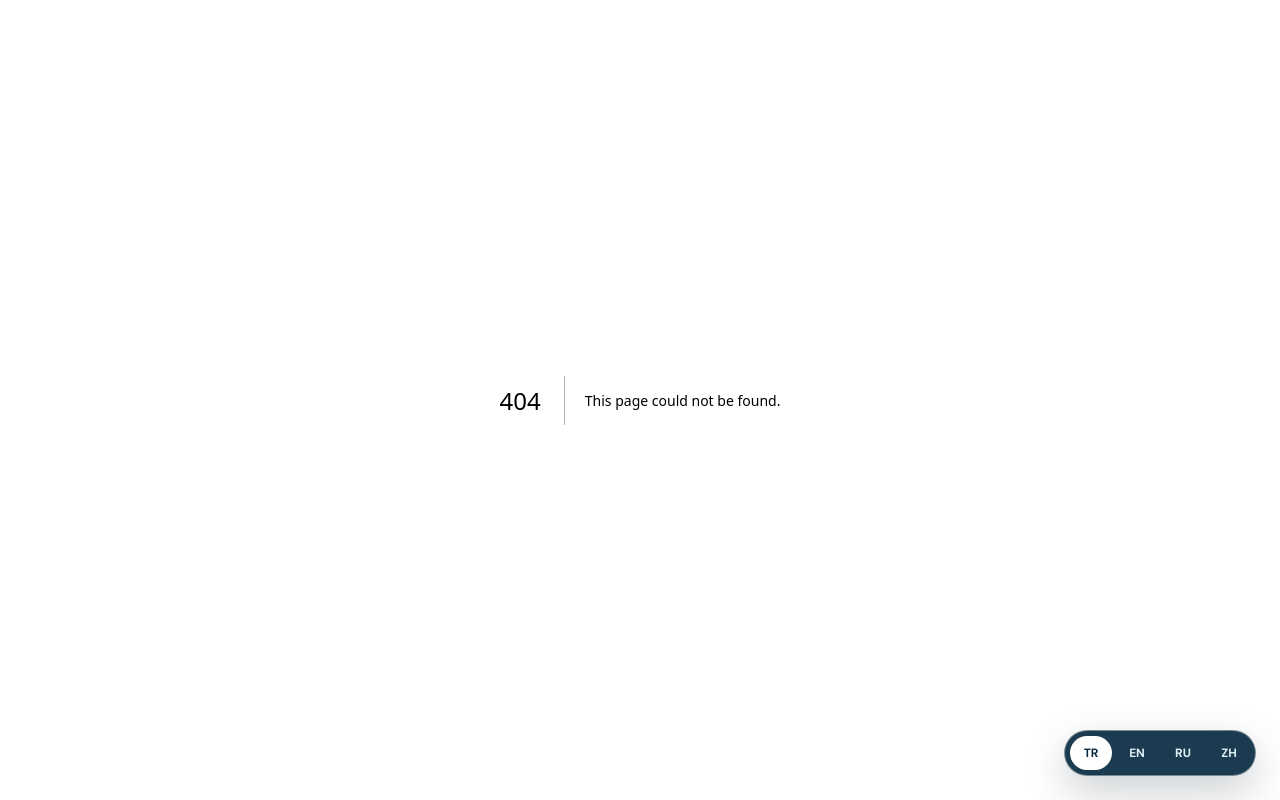
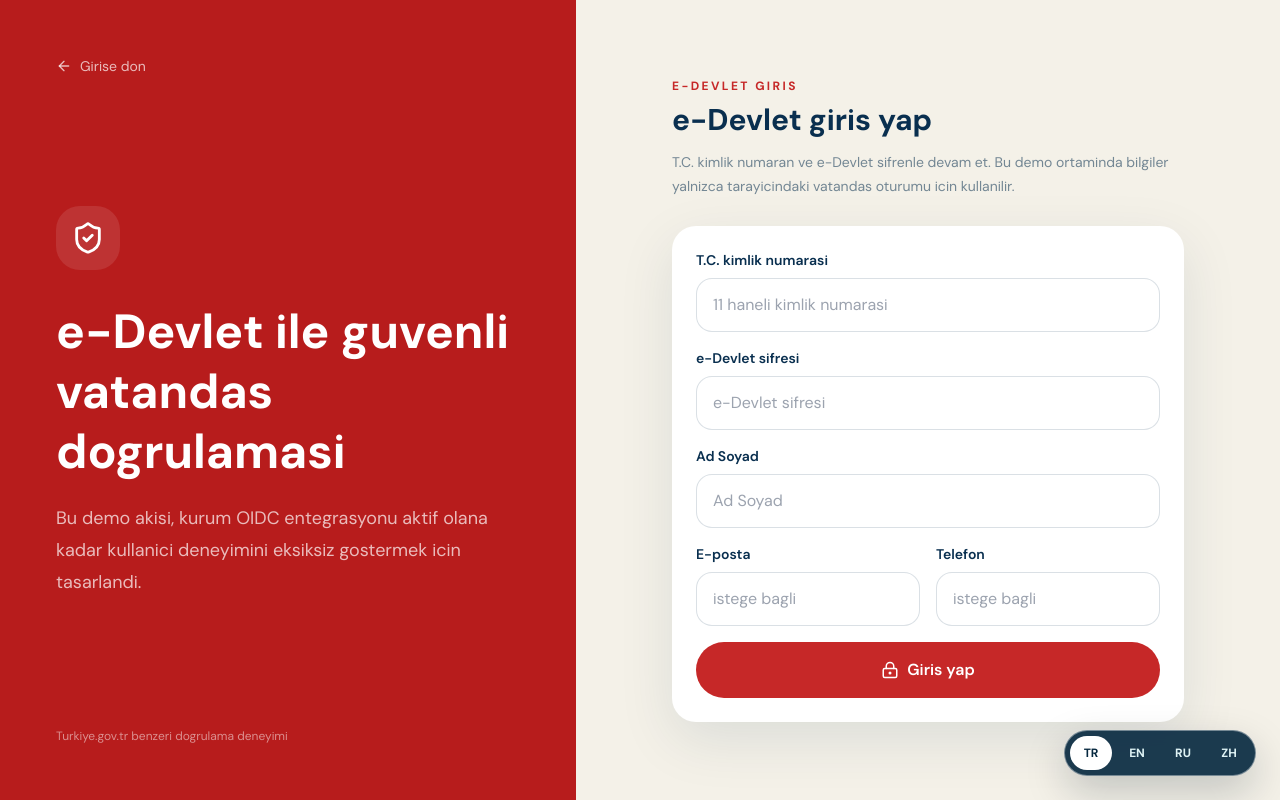
Before and after one commit to yagizkum98-cpu/MUGLA-SEN-N-B-T-EN, a Next.js app: page /auth/edevlet/login in a window 1280 px wide. Before the commit this address had no page. Built offline with nearby package versions, Linux system fonts and the light colour scheme.

Commit message:
Add e-Devlet login consent flow

```diff
--- a/app/api/auth/edevlet/route.ts
+++ b/app/api/auth/edevlet/route.ts
@@ -22,9 +22,7 @@
   const issuer = process.env.EDEVLET_OIDC_ISSUER
   const client = process.env.EDEVLET_CLIENT_ID
 
-  if (!issuer || !client) {
-    return NextResponse.redirect(new URL(`/auth/edevlet/complete?demo=1&next=${encodeURIComponent(next)}`, request.url))
-  }
+  if (!issuer || !client) return NextResponse.redirect(new URL(`/auth/edevlet/login?next=${encodeURIComponent(next)}`, request.url))
 
   const redirectUrl = new URL('/api/auth/edevlet/callback', request.url)
   const url = new URL(await authorizationEndpoint(issuer))
--- a/app/auth/edevlet/complete/page.tsx
+++ b/app/auth/edevlet/complete/page.tsx
@@ -25,15 +25,8 @@
     try{
       const params=new URLSearchParams(location.search)
       if(params.get('error'))throw new Error('e-Devlet dogrulama cevabi tamamlanamadi.')
-      const demo=params.get('demo')==='1'
       const profileParam=params.get('profile')
-      const profile=demo?{
-        externalId:`demo-${Date.now()}`,
-        name:'e-Devlet Demo Kullanicisi',
-        email:`edevlet-demo-${Date.now()}@edevlet.local`,
-        phone:'',
-        identityReference:'DEMO-TC-DOGRULAMA',
-      }:profileParam?decodeProfile(profileParam):null
+      const profile=profileParam?decodeProfile(profileParam):null
       if(!profile)throw new Error('e-Devlet profil bilgisi alinamadi.')
       loginWithEdevletUser(profile)
       location.replace(safeNext())
--- /dev/null
+++ b/app/auth/edevlet/login/page.tsx
@@ -0,0 +1,116 @@
+'use client'
+
+import {FormEvent,useState} from 'react'
+import Link from 'next/link'
+import {ArrowLeft,CheckCircle2,LockKeyhole,ShieldCheck} from 'lucide-react'
+import {Button} from '@/components/ui/button'
+import {loginWithEdevletUser} from '@/lib/local-auth'
+
+const field='w-full rounded-2xl border border-mugla-navy/15 bg-white px-4 py-3.5 outline-none focus:border-[#c62828] focus:ring-4 focus:ring-red-100'
+
+type EdevletProfile={
+  name:string
+  identity:string
+  email:string
+  phone:string
+}
+
+function safeNext(){
+  if(typeof location==='undefined')return'/vatandas/panel'
+  const requested=new URLSearchParams(location.search).get('next')??'/vatandas/panel'
+  return requested.startsWith('/')&&!requested.startsWith('//')?requested:'/vatandas/panel'
+}
+
+function maskIdentity(value:string){
+  const clean=value.replace(/\D/g,'')
+  return clean.length===11?`${clean.slice(0,3)}******${clean.slice(-2)}`:clean
+}
+
+export default function EdevletLoginPage(){
+  const[step,setStep]=useState<'login'|'consent'>('login')
+  const[profile,setProfile]=useState<EdevletProfile|null>(null)
+  const[error,setError]=useState('')
+
+  function submitLogin(event:FormEvent<HTMLFormElement>){
+    event.preventDefault()
+    setError('')
+    const data=new FormData(event.currentTarget)
+    const identity=String(data.get('identity')).replace(/\D/g,'')
+    const password=String(data.get('password'))
+    const name=String(data.get('name')).trim()
+    if(identity.length!==11){setError('T.C. kimlik numarasi 11 haneli olmalidir.');return}
+    if(password.length<4){setError('e-Devlet sifresi girilmelidir.');return}
+    if(name.length<3){setError('Ad soyad alani zorunludur.');return}
+    setProfile({
+      identity,
+      name,
+      email:String(data.get('email')).trim(),
+      phone:String(data.get('phone')).trim(),
+    })
+    setStep('consent')
+  }
+
+  function approve(){
+    if(!profile)return
+    loginWithEdevletUser({
+      externalId:`edevlet-${profile.identity}`,
+      name:profile.name,
+      email:profile.email||`edevlet-${profile.identity}@edevlet.local`,
+      phone:profile.phone,
+      identityReference:maskIdentity(profile.identity),
+    })
+    location.replace(safeNext())
+  }
+
+  return <main className="grid min-h-screen bg-[#f4f1e8] lg:grid-cols-[.9fr_1.1fr]">
+    <section className="hidden bg-[#b71c1c] p-14 text-white lg:flex lg:flex-col">
+      <Link href="/giris" className="inline-flex items-center gap-2 text-sm text-white/70"><ArrowLeft size={16}/> Girise don</Link>
+      <div className="my-auto max-w-xl">
+        <span className="grid h-16 w-16 place-items-center rounded-3xl bg-white/10"><ShieldCheck size={34}/></span>
+        <h1 className="mt-8 text-5xl font-bold leading-tight">e-Devlet ile guvenli vatandas dogrulamasi</h1>
+        <p className="mt-5 text-lg leading-8 text-white/70">Bu demo akisi, kurum OIDC entegrasyonu aktif olana kadar kullanici deneyimini eksiksiz gostermek icin tasarlandi.</p>
+      </div>
+      <p className="text-xs text-white/50">Turkiye.gov.tr benzeri dogrulama deneyimi</p>
+    </section>
+
+    <section className="grid place-items-center p-6">
+      <div className="w-full max-w-lg">
+        <Link href="/giris" className="mb-8 inline-flex items-center gap-2 text-sm font-semibold text-mugla-navy/55 lg:hidden"><ArrowLeft size={16}/> Girise don</Link>
+        {step==='login'?<div>
+          <p className="text-xs font-bold tracking-[.2em] text-[#c62828]">E-DEVLET GIRIS</p>
+          <h2 className="mt-2 text-3xl font-bold">e-Devlet giris yap</h2>
+          <p className="mt-3 text-sm leading-6 text-mugla-navy/55">T.C. kimlik numaran ve e-Devlet sifrenle devam et. Bu demo ortaminda bilgiler yalnizca tarayicindaki vatandas oturumu icin kullanilir.</p>
+          <form onSubmit={submitLogin} className="mt-7 space-y-4 rounded-3xl bg-white p-6 shadow-soft">
+            <label className="block"><span className="mb-2 block text-sm font-semibold">T.C. kimlik numarasi</span><input name="identity" required inputMode="numeric" maxLength={11} className={field} placeholder="11 haneli kimlik numarasi"/></label>
+            <label className="block"><span className="mb-2 block text-sm font-semibold">e-Devlet sifresi</span><input name="password" required type="password" className={field} placeholder="e-Devlet sifresi"/></label>
+            <label className="block"><span className="mb-2 block text-sm font-semibold">Ad Soyad</span><input name="name" required autoComplete="name" className={field} placeholder="Ad Soyad"/></label>
+            <div className="grid gap-4 sm:grid-cols-2">
+              <label><span className="mb-2 block text-sm font-semibold">E-posta</span><input name="email" type="email" className={field} placeholder="istege bagli"/></label>
+              <label><span className="mb-2 block text-sm font-semibold">Telefon</span><input name="phone" type="tel" className={field} placeholder="istege bagli"/></label>
+            </div>
+            {error&&<p className="rounded-2xl bg-red-50 px-4 py-3 text-sm font-semibold text-red-700">{error}</p>}
+            <Button type="submit" className="h-14 w-full bg-[#c62828] hover:bg-[#a91e1e]"><LockKeyhole size={18}/> Giris yap</Button>
+          </form>
+        </div>:<div>
+          <p className="text-xs font-bold tracking-[.2em] text-[#c62828]">BILGI PAYLASIM IZNI</p>
+          <h2 className="mt-2 text-3xl font-bold">Paylasilacak bilgileri onayla</h2>
+          <p className="mt-3 text-sm leading-6 text-mugla-navy/55">Devam ettiginde asagidaki bilgiler Mugla Senin Butcen vatandas paneli icin dogrulanmis hesap kaydina aktarilir.</p>
+          <section className="mt-7 rounded-3xl bg-white p-6 shadow-soft">
+            {[
+              ['Ad Soyad',profile?.name],
+              ['T.C. Kimlik No',profile?maskIdentity(profile.identity):''],
+              ['Dogrulama yontemi','e-Devlet'],
+              ['E-posta',profile?.email||'Paylasilmadi'],
+              ['Telefon',profile?.phone||'Paylasilmadi'],
+            ].map(([label,value])=><div key={label} className="flex items-center justify-between gap-4 border-b border-mugla-navy/10 py-4 text-sm last:border-0"><span className="text-mugla-navy/55">{label}</span><b className="text-right">{value}</b></div>)}
+            <div className="mt-5 rounded-2xl bg-green-50 p-4 text-sm leading-6 text-green-800"><CheckCircle2 className="mb-2"/><b>Dogrulanmis Kullanici</b> rozeti tanimlanacak ve vatandas panelin acilacak.</div>
+            <div className="mt-5 grid gap-3 sm:grid-cols-2">
+              <Button type="button" variant="outline" onClick={()=>setStep('login')}>Geri don</Button>
+              <Button type="button" onClick={approve} className="bg-[#c62828] hover:bg-[#a91e1e]"><ShieldCheck size={18}/> Devam et</Button>
+            </div>
+          </section>
+        </div>}
+      </div>
+    </section>
+  </main>
+}
```
